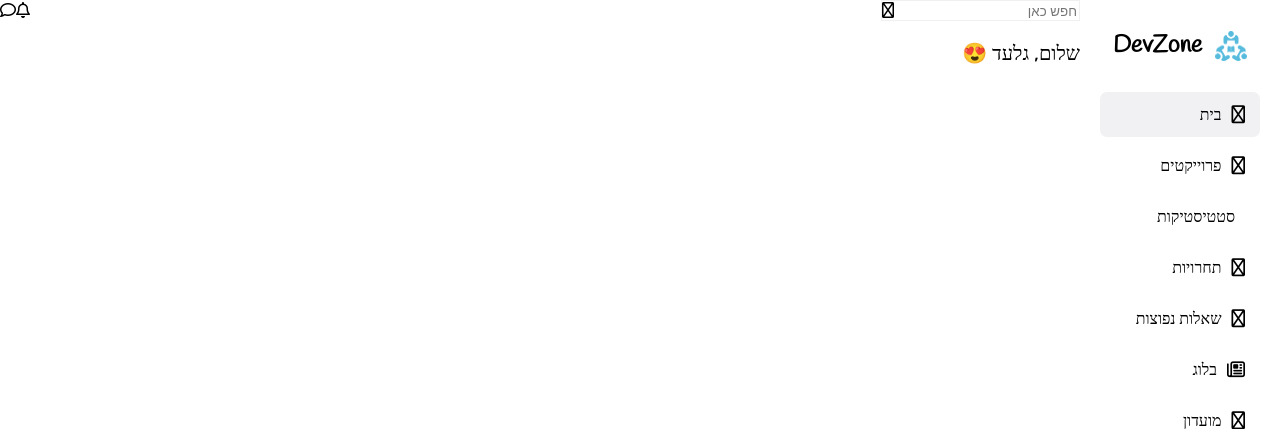
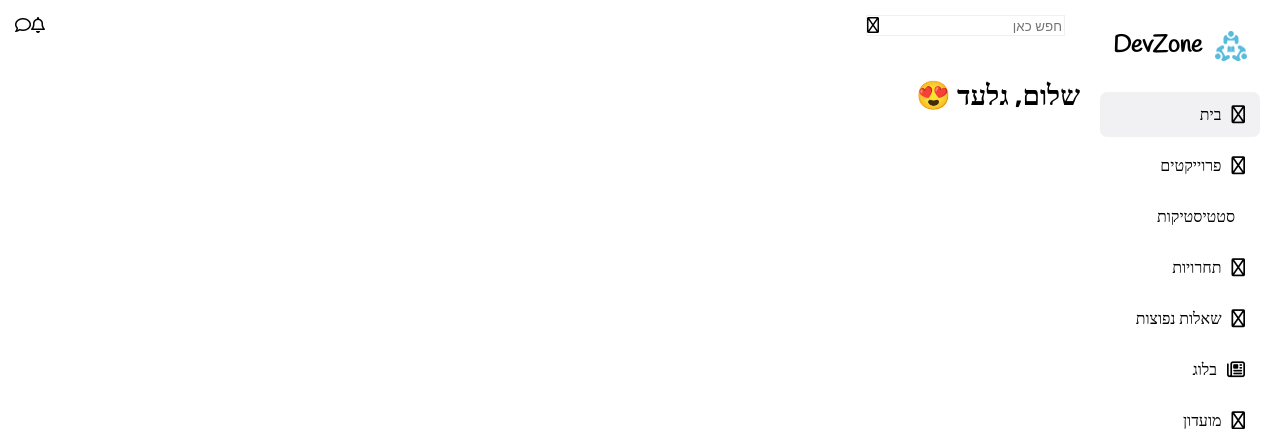
Before and after one commit to Gilad-Weinberger/Dev-Zone, a Django app: page / in a window 1280 px wide. Shown: the top 429 px of the page. Run offline with Django 4.2, Linux system fonts and the light colour scheme; style sheets or scripts are compiled from the project's sources.

Commit message:
add style

```diff
--- a/static/scss/base/home.css
+++ b/static/scss/base/home.css
@@ -10,5 +10,6 @@ body .container {
 }
 body .container .top .welcome {
   font-family: "Rubik";
-  font-size: 20px;
+  font-size: 28px;
+  font-weight: 600;
 }/*# sourceMappingURL=home.css.map */
--- a/static/scss/base/home.scss
+++ b/static/scss/base/home.scss
@@ -10,7 +10,8 @@ body {
     .top {
       .welcome {
         font-family: "Rubik";
-        font-size: 20px;
+        font-size: 28px;
+        font-weight: 600;
       }
     }
   }
--- a/static/scss/components/navbar.css
+++ b/static/scss/components/navbar.css
@@ -4,7 +4,8 @@
   display: flex;
   align-items: center;
   justify-content: space-between;
-  width: calc(100vw - 200px);
+  padding: 15px;
+  width: calc(100vw - 230px);
   font-family: "Rubik";
 }
 .navbar .search {
--- a/static/scss/components/navbar.scss
+++ b/static/scss/components/navbar.scss
@@ -5,7 +5,8 @@
   display: flex;
   align-items: center;
   justify-content: space-between;
-  width: calc(100vw - 200px);
+  padding: 15px;
+  width: calc(100vw - 230px);
   font-family: 'Rubik';
   .search {
     border: 1px solid #f0f0f0;
```
Also changed, not shown: 2 other files.
